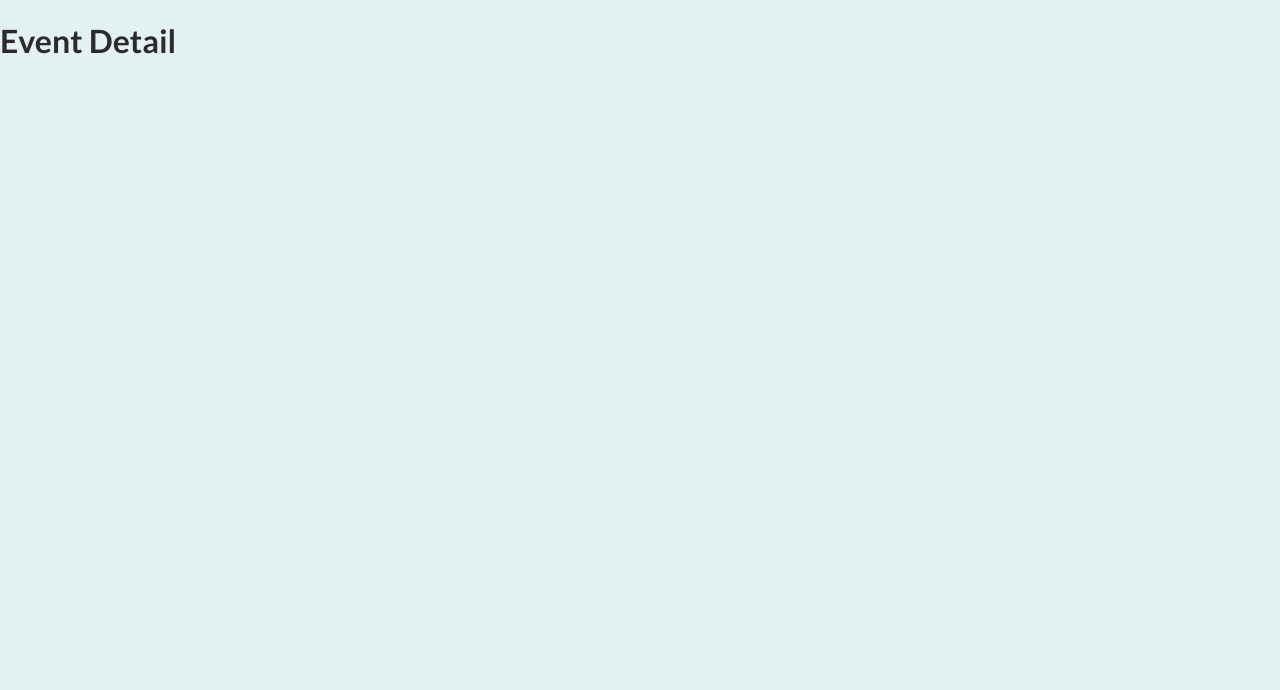
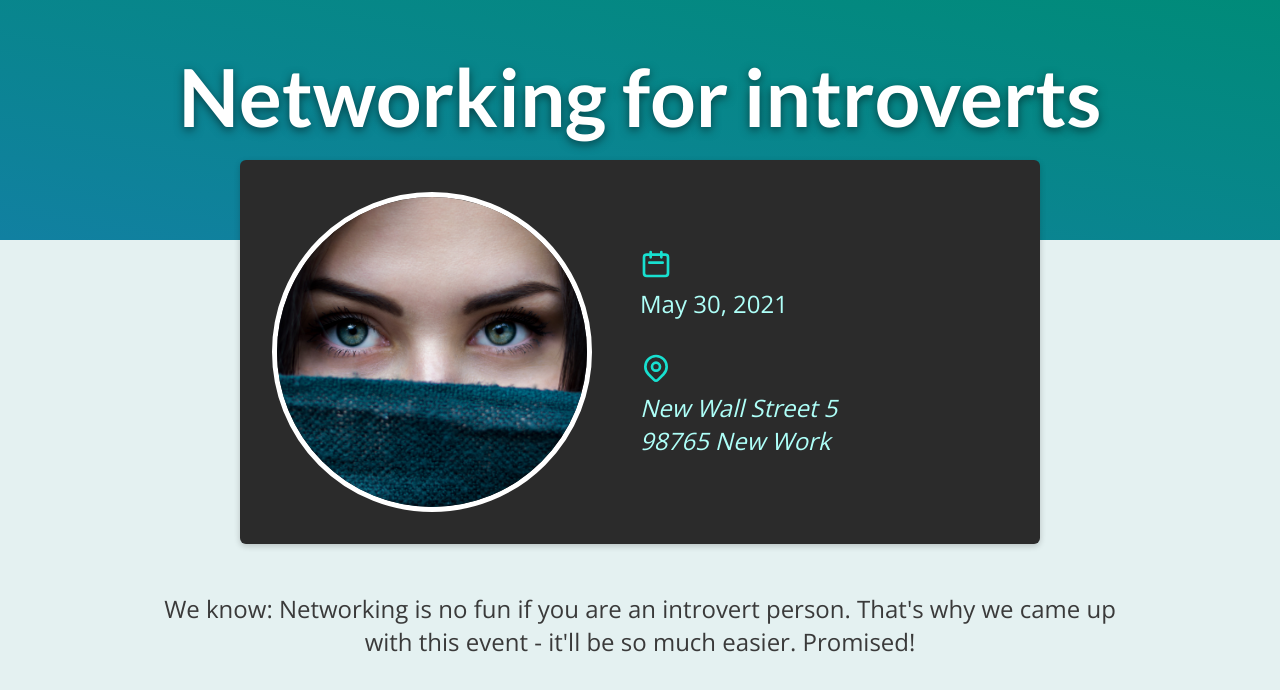
Before and after one commit to eXvimmer/nextjs_events_file_based_routing, a Next.js app: page /events/e2 in a window 1280 px wide. Shown: the top 690 px of the page. Built offline with nearby package versions, Linux system fonts and the light colour scheme.

Commit message:
Add components for event details and complete the events detail page.

```diff
--- /dev/null
+++ b/components/EventDetail/EventContent/EventContent.module.css
@@ -0,0 +1,9 @@
+.content {
+  font-size: 1.5rem;
+  color: #3a3a3a;
+  width: 90%;
+  max-width: 40em;
+  margin: auto;
+  margin-top: 8rem;
+  text-align: center;
+}
--- /dev/null
+++ b/components/EventDetail/EventContent/index.js
@@ -0,0 +1,7 @@
+import styles from "./EventContent.module.css";
+
+function EventContent(props) {
+  return <section className={styles.content}>{props.children}</section>;
+}
+
+export default EventContent;
--- /dev/null
+++ b/components/EventDetail/EventLogistics/EventLogistics.module.css
@@ -0,0 +1,66 @@
+.logistics {
+  box-shadow: 0 2px 6px rgba(0, 0, 0, 0.2);
+  border-radius: 6px;
+  background-color: #2b2b2b;
+  padding: 2rem;
+  max-width: 50rem;
+  width: 80%;
+  margin: -3rem auto;
+  color: #d5eeeb;
+  display: flex;
+  justify-content: space-between;
+  gap: 1rem;
+  flex-direction: column;
+  align-items: center;
+}
+
+.image {
+  width: 10rem;
+  height: 10rem;
+  border-radius: 50%;
+  overflow: hidden;
+  border: 5px solid white;
+}
+
+.image img {
+  width: 10rem;
+  height: 10rem;
+  object-fit: cover;
+}
+
+.list {
+  flex: 3;
+  display: flex;
+  gap: 2rem;
+  justify-content: center;
+  align-items: center;
+  flex-direction: column;
+}
+
+.logistics address {
+  white-space: pre;
+}
+
+@media (min-width: 768px) {
+  .logistics {
+    padding: 2rem;
+    margin: -5rem auto;
+    gap: 3rem;
+    flex-direction: row;
+    align-items: stretch;
+  }
+
+  .image {
+    width: 20rem;
+    height: 20rem;
+  }
+
+  .image img {
+    width: 20rem;
+    height: 20rem;
+  }
+
+  .list {
+    align-items: flex-start;
+  }
+}
--- /dev/null
+++ b/components/EventDetail/EventLogistics/index.js
@@ -0,0 +1,33 @@
+import AddressIcon from "../../Icons/Address";
+import DateIcon from "../../Icons/Date";
+import LogisticsItem from "../LogisticsItem";
+import styles from "./EventLogistics.module.css";
+
+function EventLogistics(props) {
+  const { date, address, image, imageAlt } = props;
+
+  const humanReadableDate = new Date(date).toLocaleDateString("en-US", {
+    day: "numeric",
+    month: "long",
+    year: "numeric",
+  });
+  const addressText = address.replace(", ", "\n");
+
+  return (
+    <section className={styles.logistics}>
+      <div className={styles.image}>
+        <img src={`/${image}`} alt={imageAlt} />
+      </div>
+      <ul className={styles.list}>
+        <LogisticsItem icon={DateIcon}>
+          <time>{humanReadableDate}</time>
+        </LogisticsItem>
+        <LogisticsItem icon={AddressIcon}>
+          <address>{addressText}</address>
+        </LogisticsItem>
+      </ul>
+    </section>
+  );
+}
+
+export default EventLogistics;
--- /dev/null
+++ b/components/EventDetail/EventSummary/EventSummary.module.css
@@ -0,0 +1,20 @@
+.summary {
+  width: 100%;
+  height: 30vh;
+  background-image: linear-gradient(to bottom left, #008b79, #1180a1);
+}
+
+.summary h1 {
+  margin: 0;
+  padding-top: 3rem;
+  font-size: 2rem;
+  text-align: center;
+  text-shadow: 0 3px 10px rgba(0, 0, 0, 0.5);
+  color: white;
+}
+
+@media (min-width: 768px) {
+  .summary h1 {
+    font-size: 5rem;
+  }
+}
--- /dev/null
+++ b/components/EventDetail/EventSummary/index.js
@@ -0,0 +1,13 @@
+import styles from "./EventSummary.module.css";
+
+function EventSummary(props) {
+  const { title } = props;
+
+  return (
+    <section className={styles.summary}>
+      <h1>{title}</h1>
+    </section>
+  );
+}
+
+export default EventSummary;
--- /dev/null
+++ b/components/EventDetail/LogisticsItem/LogisticsItem.module.css
@@ -0,0 +1,29 @@
+.item {
+  display: flex;
+  font-size: 1.5rem;
+  align-items: center;
+  flex-direction: column;
+  text-align: center;
+  color: #aefff8;
+}
+
+.item span {
+  display: block;
+}
+
+.icon {
+  margin-right: 1rem;
+  color: #18e0d0;
+}
+
+.icon svg {
+  width: 2rem;
+  height: 2rem;
+}
+
+@media (min-width: 768px) {
+  .item {
+    align-items: flex-start;
+    text-align: left;
+  }
+}
--- /dev/null
+++ b/components/EventDetail/LogisticsItem/index.js
@@ -0,0 +1,16 @@
+import styles from "./LogisticsItem.module.css";
+
+function LogisticsItem(props) {
+  const { icon: Icon } = props;
+
+  return (
+    <li className={styles.item}>
+      <span className={styles.icon}>
+        <Icon />
+      </span>
+      <span className={styles.content}>{props.children}</span>
+    </li>
+  );
+}
+
+export default LogisticsItem;
--- a/pages/events/[eventId].js
+++ b/pages/events/[eventId].js
@@ -1,8 +1,34 @@
+import { Fragment } from "react";
+import { useRouter } from "next/router";
+
+import { getEventById } from "../../dummy_data";
+import EventSummary from "../../components/EventDetail/EventSummary";
+import EventLogistics from "../../components/EventDetail/EventLogistics";
+import EventContent from "../../components/EventDetail/EventContent";
+
 function EventDetailPage() {
+  const router = useRouter();
+
+  const { eventId } = router.query;
+  const event = getEventById(eventId);
+
+  if (!event) {
+    return <div>404 - Not Found</div>;
+  }
+
   return (
-    <div>
-      <h1>Event Detail</h1>
-    </div>
+    <Fragment>
+      <EventSummary title={event.title} />
+      <EventLogistics
+        date={event.date}
+        address={event.location}
+        image={event.image}
+        imageAlt={event.title}
+      />
+      <EventContent>
+        <p>{event.description}</p>
+      </EventContent>
+    </Fragment>
   );
 }
 
```
